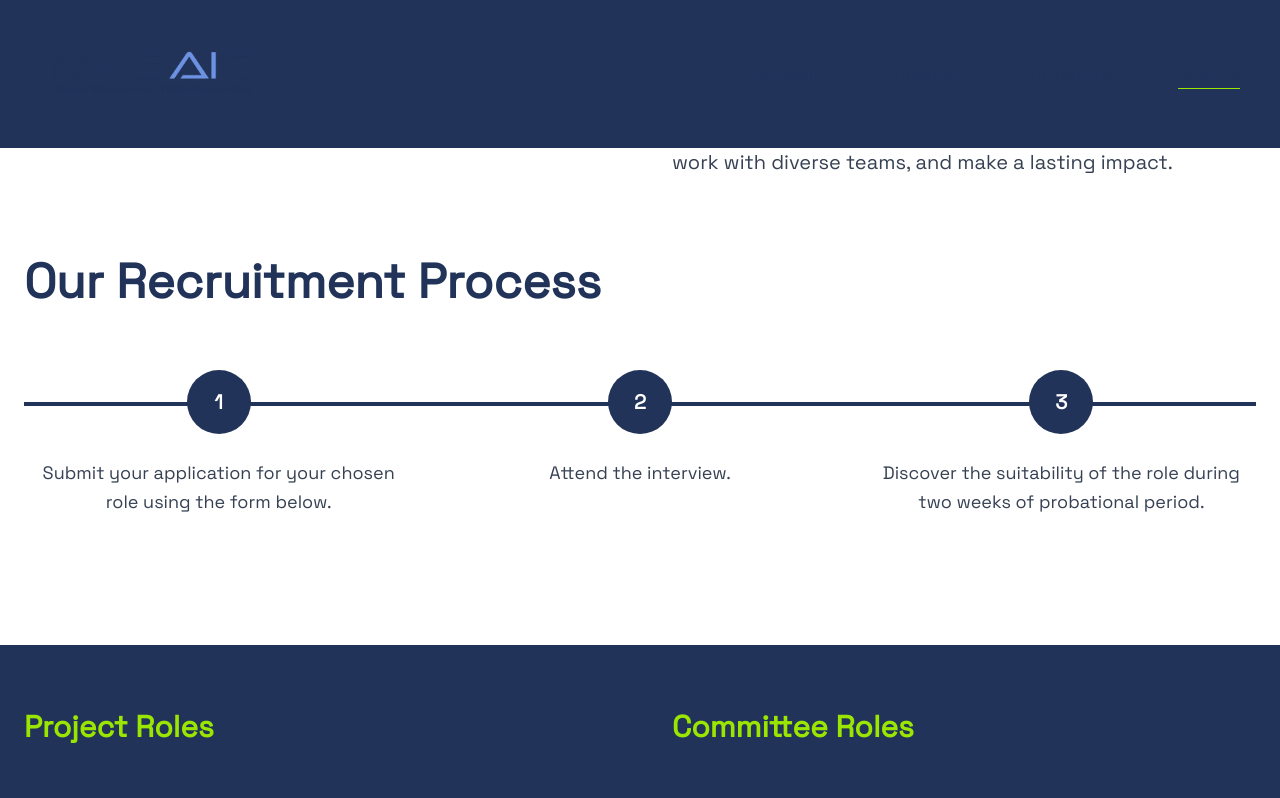
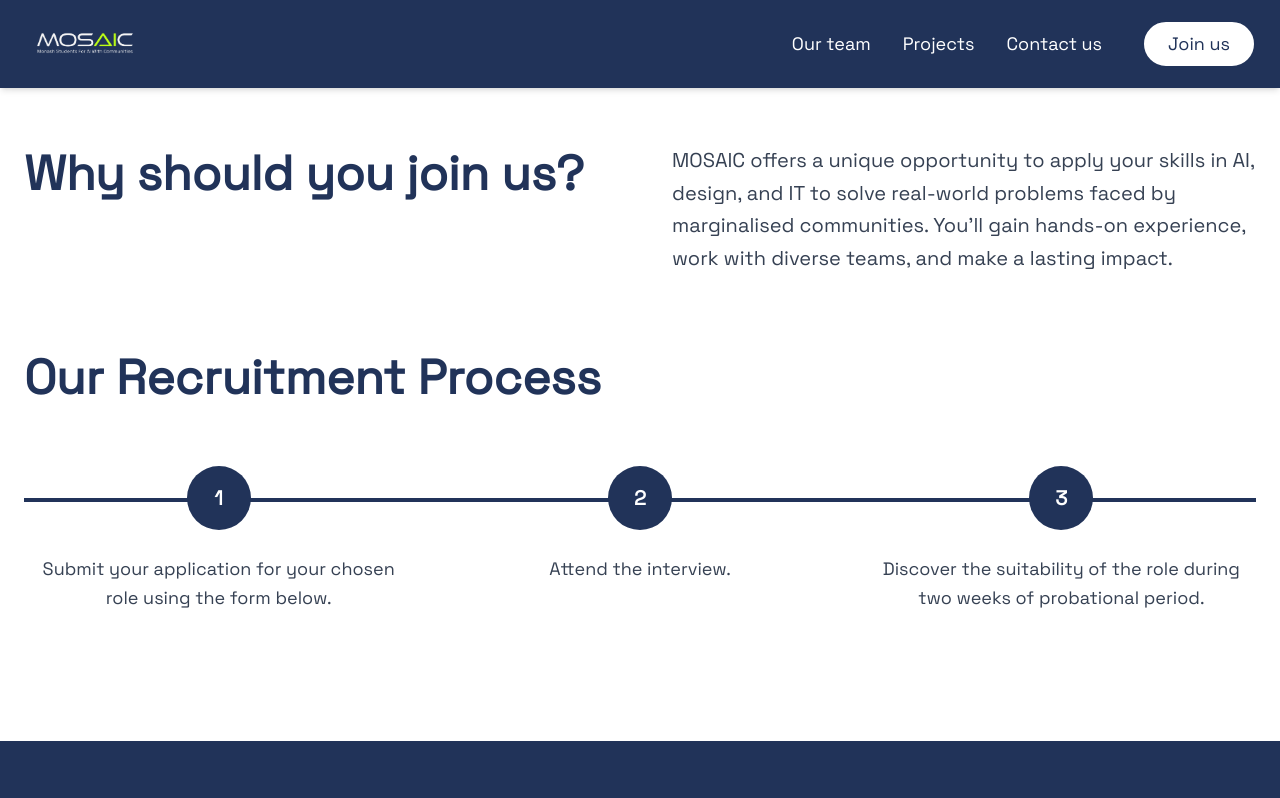
Before and after one commit to Monash-Mosaic/MOSAIC_website, a Next.js app: page /join in a window 1280 px wide. Shown: the top 798 px of the page. Built offline with nearby package versions, Linux system fonts and the light colour scheme.

Commit message:
Navbar and layout changes

```diff
--- a/src/app/layout.js
+++ b/src/app/layout.js
@@ -20,7 +20,7 @@ export default function RootLayout({ children }) {
     <html lang="en" className={spaceGrotesk.variable}>
       <body
 
-        className={`${spaceGrotesk.className} antialiased`}
+        className={`${spaceGrotesk.className} antialiased pt-24`}
       >
         {children}
       </body>
--- a/src/components/Navbar.jsx
+++ b/src/components/Navbar.jsx
@@ -2,73 +2,51 @@
 
 import Link from 'next/link';
 import { usePathname } from 'next/navigation';
-import { motion } from 'framer-motion'
-
-
+import { motion } from 'framer-motion';
 
 export default function Navbar({ color = 'light' }) {
-  const textColor = color === 'dark' ? 'text-[#213359]' : 'text-white';
   const pathname = usePathname();
-  const hoverBorderWhite = "hover:border-white"
-  const hoverBorderNavy = "hover:border-[#213359]"
-  const commonBorderStyle = " hover:border-2 px-4 py-4 rounded-full transition-all duration-100"
-  const underlineStyle = " font-bold underline underline-offset-8 decoration-lime-400"
 
-  // Define your logo sources based on routes
+  // Use a white or visible logo for dark backgrounds
   const logoPaths = {
-    '/': '/Primary_logo.png',
-    '/join': '/Primary_Blue_Transparent.png',
-    '/project': '/Primary_Blue_Transparent.png',
-    '/contact': '/Primary_Blue_Transparent.png',
-    // Add more routes as needed
+    '/': color === 'dark' ? '/Primary_logo.png' : '/Primary_logo.png',
+    '/join': color === 'dark' ? '/Primary_logo.png' : '/Primary_Blue_Transparent.png',
+    '/project': color === 'dark' ? '/Primary_logo.png' : '/Primary_Blue_Transparent.png',
+    '/contact': color === 'dark' ? '/Primary_logo.png' : '/Primary_Blue_Transparent.png',
   };
+  const logoSource = logoPaths[pathname] || '/Primary_logo.png';
 
-  const borderHoverStyle = {
-    '/': hoverBorderWhite,
-    '/join': hoverBorderNavy,
-    '/project': hoverBorderNavy,
-    '/contact': hoverBorderNavy,
-  }
-  // ${pathname === '/contact' ? 'font-bold underline underline-offset-8 decoration-lime-400' : ''
-  // Fallback to primary logo if route not specified
-  const logoSource = logoPaths[pathname] || '/Primary_logo.png';
-  const borderStyle = borderHoverStyle[pathname] + commonBorderStyle
+  // Set nav link color for dark/light backgrounds
+  const navTextColor = color === 'dark' ? 'text-white' : 'text-[#213359]';
+
   return (
-
-    <header className="w-full flex justify-between items-center py-6 mx-auto px-6 fixed bg-[#213359] w-full z-[999]">
+    <header className="w-full fixed top-0 left-0 z-[999] bg-[#213359] shadow-md">
+      <div className="max-w-7xl mx-auto flex justify-between items-center py-5 px-6">
         <motion.div
-        initial={{ opacity: 0, y: 50 }}  // Start above and invisible
-        animate={{ opacity: 1, y: 0 }}    // Slide down and fade in
-        transition={{
-          type: "spring",  // Bouncy spring animation
-          damping: 8,     // Less bounciness
-          stiffness: 100   // Snappier motion
-        }}
+          initial={{ opacity: 0, y: 50 }}
+          animate={{ opacity: 1, y: 0 }}
+          transition={{ type: 'spring', damping: 8, stiffness: 100 }}
         >
-        <div className={`text-2xl ${textColor}`}>
+          <div className="text-2xl">
             <Link href="/">
-            <img src={logoSource} alt="MOSAIC logo" className="h-25 cursor-pointer" />
+              <img src={logoSource} alt="MOSAIC logo" className="h-12 cursor-pointer" />
             </Link>
           </div>
         </motion.div>
 
         <motion.div
-        initial={{ opacity: 0, y: -50 }}  // Start above and invisible
-        animate={{ opacity: 1, y: 0 }}    // Slide down and fade in
-        transition={{
-          type: "spring",  // Bouncy spring animation
-          damping: 8,     // Less bounciness
-          stiffness: 50   // Snappier motion
-        }}
+          initial={{ opacity: 0, y: -50 }}
+          animate={{ opacity: 1, y: 0 }}
+          transition={{ type: 'spring', damping: 8, stiffness: 50 }}
         >
-        <nav className={`space-x-8 ${textColor} text-lg`}>
-          <Link href="#team" className={borderStyle}>Our team</Link>
-          <Link href="#projects" className={borderStyle}>Projects</Link>
-          <Link href="/contact" className={borderStyle + `${pathname === '/contact' ? underlineStyle : ''}`}>Contact us</Link>
-          <Link href="/join" className={borderStyle + `${pathname === '/join' ? underlineStyle : ''}`}>Join us</Link>
+          <nav className="flex items-center gap-8 text-white text-lg">
+            <Link href="#team" className="hover:underline underline-offset-4">Our team</Link>
+            <Link href="#projects" className="hover:underline underline-offset-4">Projects</Link>
+            <Link href="/contact" className={`hover:underline underline-offset-4${pathname === '/contact' ? ' font-bold' : ''}`}>Contact us</Link>
+            <Link href="/join" className={`ml-2 border-2 border-[#213359] text-[#213359] bg-white rounded-full px-6 py-2 font-medium transition-colors duration-150 hover:bg-[#213359]/10${pathname === '/join' ? ' font-bold' : ''}`}>Join us</Link>
           </nav>
         </motion.div>
-
+      </div>
     </header>
   );
 }
```
Lines whose indentation alone changed are shown as unchanged.
